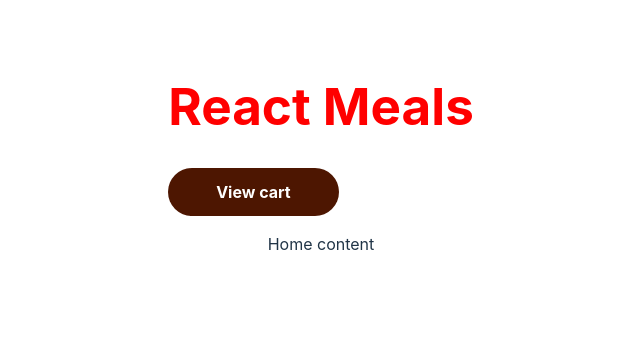
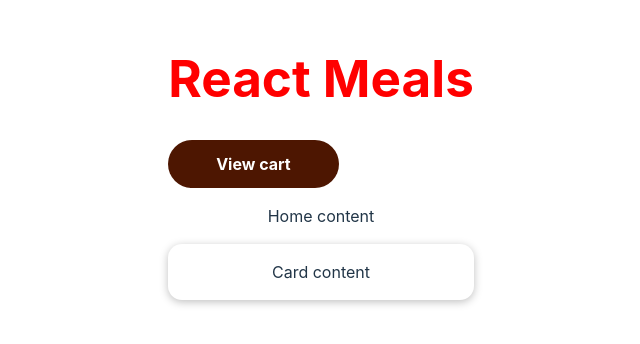
Before and after one commit to MrJouts/u-react-the-complete-guide, a React (Vite) app in the folder food-delivery-app/: page / in a window 1280 px wide. Shown: the part 242-586 px from the top of the page, without its empty margins (319-959 px from the left). Built offline with nearby package versions, Linux system fonts and the light colour scheme.

Commit message:
Added Card component

```diff
--- /dev/null
+++ b/food-delivery-app/src/components/UI/Card/Card.module.scss
@@ -0,0 +1,6 @@
+.card {
+  padding: 1rem;
+  box-shadow: 0 2px 8px rgba(0, 0, 0, 0.25);
+  border-radius: 14px;
+  background-color: white;
+}
--- /dev/null
+++ b/food-delivery-app/src/components/UI/Card/Card.tsx
@@ -0,0 +1,7 @@
+import classes from "./Card.module.scss";
+
+const Card = () => {
+  return <div className={classes.card}>Card content</div>;
+};
+
+export default Card;
--- a/food-delivery-app/src/pages/Home.tsx
+++ b/food-delivery-app/src/pages/Home.tsx
@@ -1,10 +1,12 @@
 import Header from "../components/Header/Header";
+import Card from "../components/UI/Card/Card";
 
 const Home = () => {
   return (
     <div>
       <Header />
       <p>Home content</p>
+      <Card />
     </div>
   );
 };
```
